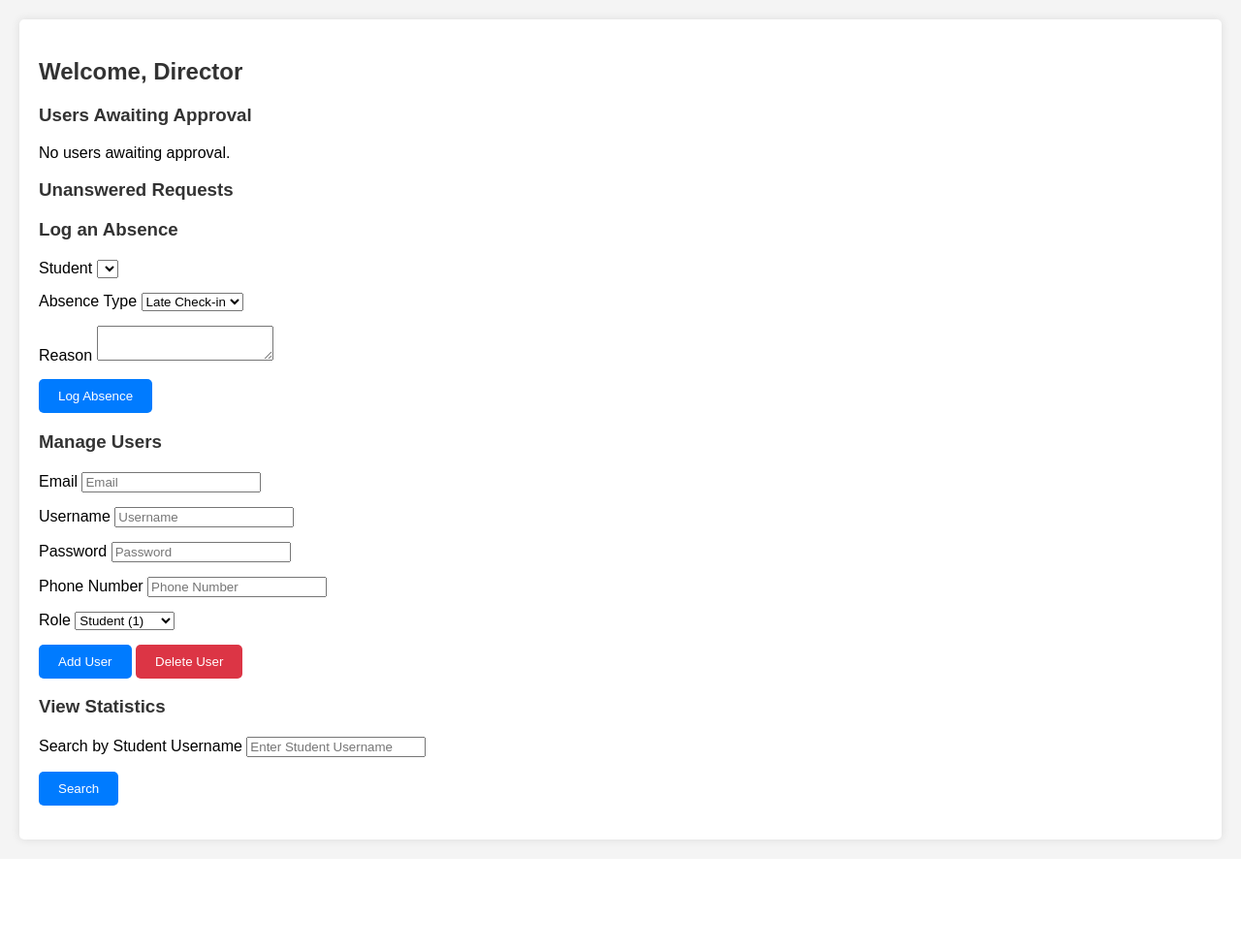
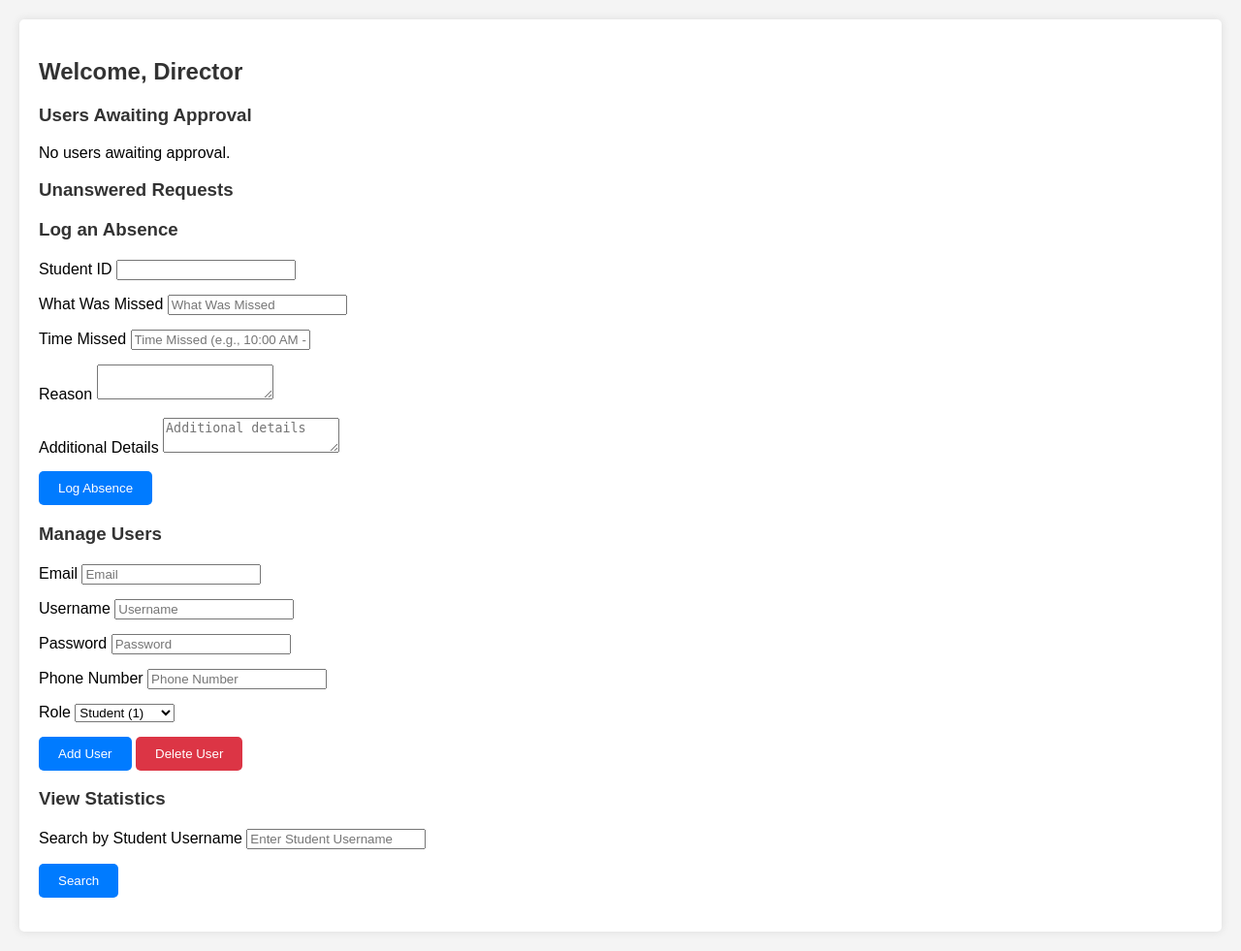
Before and after one commit to benzatman/TTLoggingApplication, a Flask app: template app/templates/director_dashboard.html in a window 1280 px wide. Shown: the part 18-999 px from the top of the page at 97% size. Before the commit the page ends 891 px from the top, so only its background shows below. Run offline with Flask 3, Linux system fonts and the light colour scheme; the template is opened without the code that fills it: values that come from a table or form of the project are taken from there, others are empty.

Commit message:
fixing absent log

```diff
--- a/app/forms.py
+++ b/app/forms.py
@@ -30,12 +30,12 @@ class OffShabbatDestinationForm(FlaskForm):
 
 
 class AbsenceLoggingForm(FlaskForm):
-    student_id = SelectField('Student', choices=[], coerce=int, validators=[DataRequired()])
-
-    absence_type = SelectField('Absence Type', choices=[
-        ('late', 'Late Check-in'),
-        ('absent', 'Absent')
-    ], validators=[DataRequired()])
+    student_id = StringField('Student ID', validators=[DataRequired()])
+    what_was_missed = StringField('What Was Missed', validators=[DataRequired()])
+    time_missed = StringField('Time Missed', validators=[DataRequired()])
+    reason = TextAreaField('Reason', validators=[DataRequired()])
+    details = TextAreaField('Additional Details')
+    submit = SubmitField('Log Absence')
 
     reason = TextAreaField('Reason', validators=[DataRequired()])
 
--- a/app/templates/director_dashboard.html
+++ b/app/templates/director_dashboard.html
@@ -53,7 +53,6 @@
         </li>
         {% endfor %}
     </ul>
-
     <!-- Log an Absence Section -->
     <h3>Log an Absence</h3>
     <form method="POST" action="{{ url_for('log_absence') }}">
@@ -63,12 +62,20 @@
         {{ absence_form.student_id(class="form-control") }}
     </div>
     <div class="form-group">
-            {{ absence_form.absence_type.label }}
-            {{ absence_form.absence_type(class="form-control") }}
+        <label for="what_was_missed">What Was Missed</label>
+        <input type="text" id="what_was_missed" name="what_was_missed" placeholder="What Was Missed" class="form-control" required>
+    </div>
+    <div class="form-group">
+        <label for="time_missed">Time Missed</label>
+        <input type="text" id="time_missed" name="time_missed" placeholder="Time Missed (e.g., 10:00 AM - 12:00 PM)" class="form-control" required>
     </div>
     <div class="form-group">
         {{ absence_form.reason.label }}
         {{ absence_form.reason(class="form-control") }}
+    </div>
+    <div class="form-group">
+        <label for="details">Additional Details</label>
+        <textarea id="details" name="details" placeholder="Additional details" class="form-control"></textarea>
     </div>
     <div class="form-group">
         {{ absence_form.submit(class="btn btn-primary") }}
```
Also changed, not shown: app/routes.py (+7 -7 lines). Lines whose indentation alone changed are shown as unchanged.
